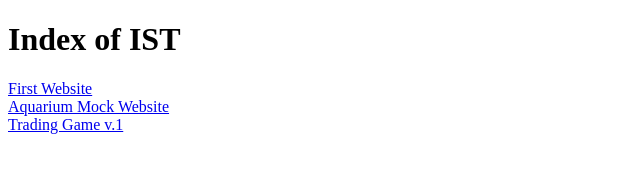
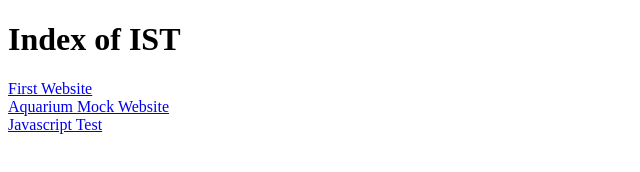
Before and after one commit to Epzilepzi/IST, a plain HTML site: page index.html in a window 1280 px wide. Shown: the full height of the page, 0-640 px from the left. Drawn offline with Linux system fonts and the light colour scheme.

Commit message:
electron builder

```diff
--- a/index.html
+++ b/index.html
@@ -9,7 +9,7 @@
     <ul>
       <li><a href='First Website/index.html'>First Website</a></li>
       <li><a href='MockWebsite/index.html'>Aquarium Mock Website</a></li>
-      <li><a href='Javascript Test/tradinggame.html'>Trading Game v.1</a></li>
+      <li><a href='Javascript Test/jseg.html'>Javascript Test</a></li>
     </ul>
   </body>
 </html>
```
Also changed, not shown: Trading Game/Game/package.json (+17 -2 lines), Trading Game/Game/icons/icon.ico (added), 2 other files.
